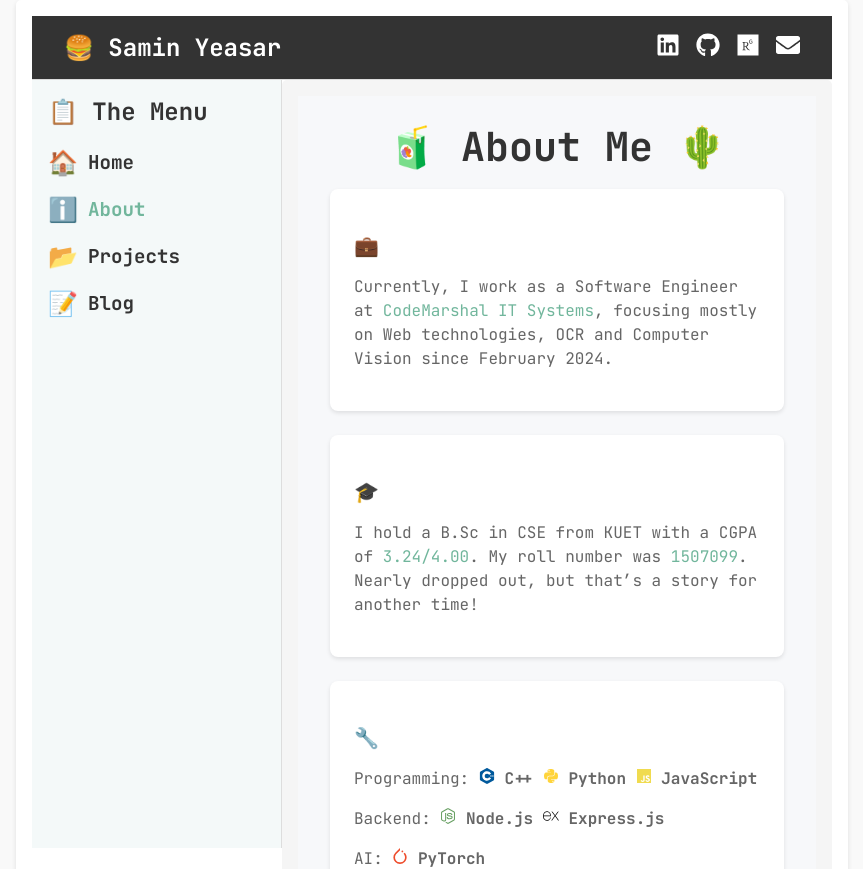
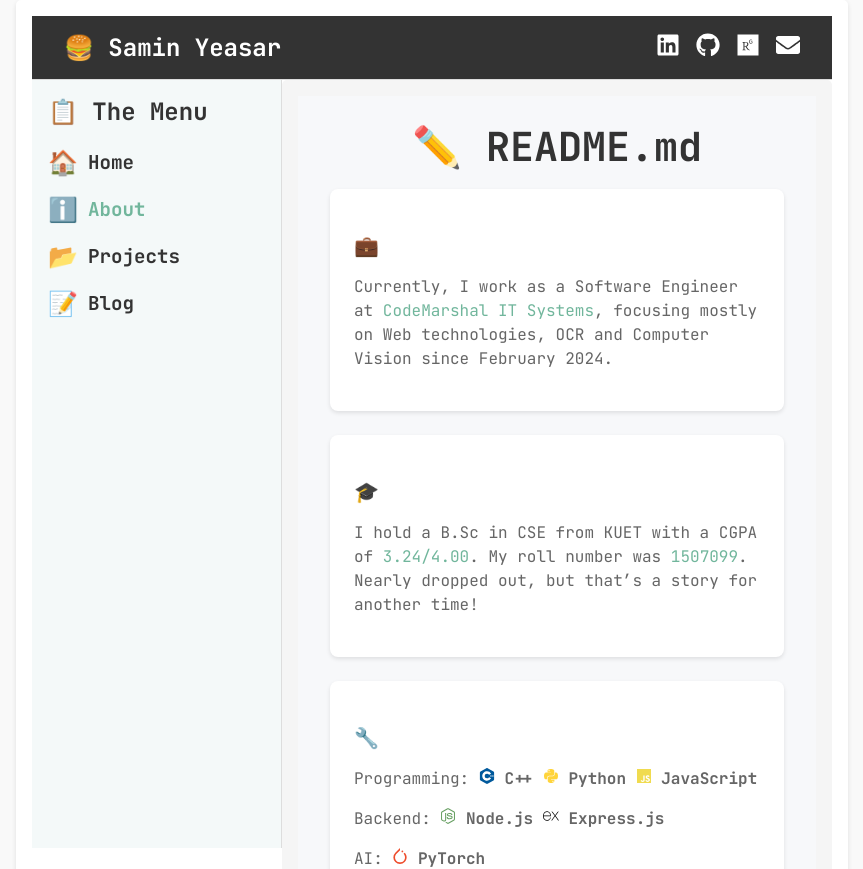
Before and after one commit to Y3454R/my-portfolio-website, a Next.js app: page /about in a window 1280 px wide. Shown: the top 869 px of the page, without its empty margins (208-1071 px from the left). Built offline with nearby package versions, Linux system fonts and the light colour scheme.

Commit message:
:up: update: update title of about me

```diff
--- a/src/app/about/page.js
+++ b/src/app/about/page.js
@@ -25,7 +25,7 @@ import { GrCode } from "react-icons/gr"; // General code icon for LeetCode
 export default function About() {
   return (
     <section className={styles.aboutSection}>
-      <h1 className={styles.title}>🧃 About Me 🌵</h1>
+      <h1 className={styles.title}>✏️ README.md</h1>
       <div className={styles.qaContainer}>
         <div className={styles.qaItem}>
           <h3>💼</h3>
```
